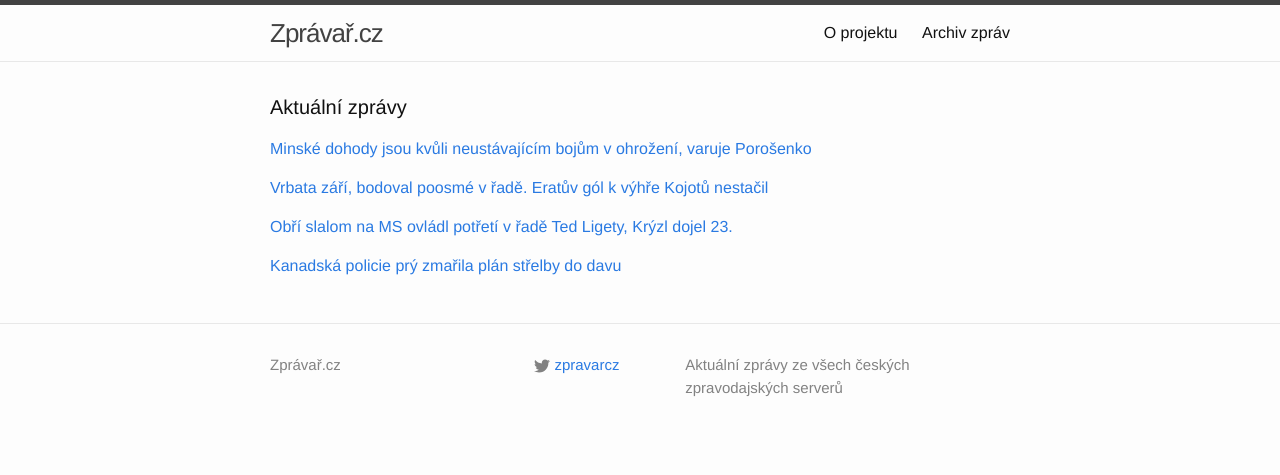
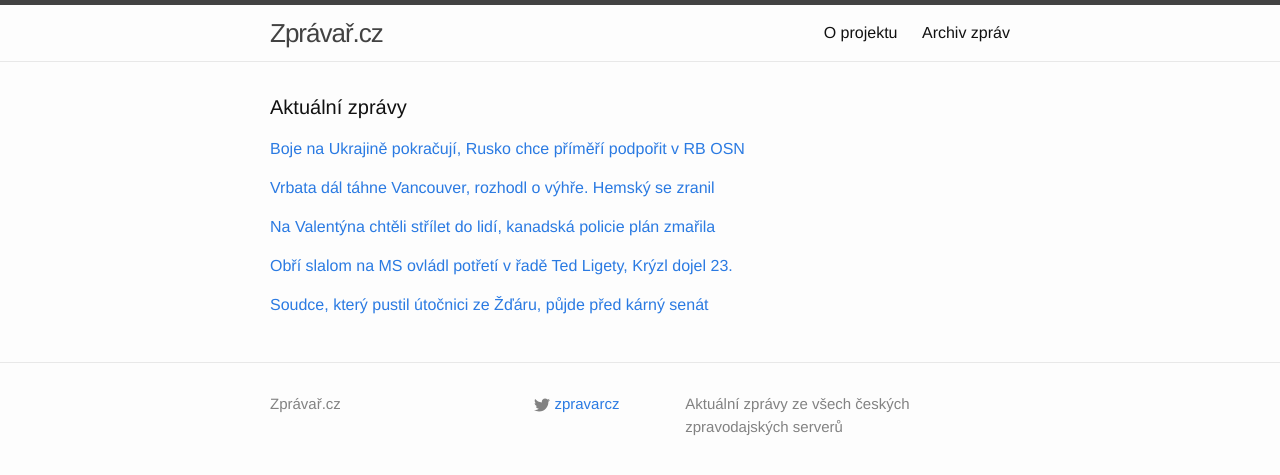
Before and after one commit to adliska/zpravar, a Jekyll site: the page built from index.html, in a window 1280 px wide. Shown: the top 475 px of the page. Built offline with Jekyll 4.4.1, drawn with Linux system fonts in a browser that asks for light colours.

Commit message:
zpravar news update

```diff
--- a/index.html
+++ b/index.html
@@ -5,35 +5,50 @@ layout: default
 <div class="home">
     <h1 class="page-heading">Aktuální zprávy</h1>
 
-<p><a href="javascript:;" onclick="toggle_visibility('zpravy0')">Minské dohody jsou kvůli neustávajícím bojům v ohrožení, varuje Porošenko</a></p>
+<p><a href="javascript:;" onclick="toggle_visibility('zpravy0')">Boje na Ukrajině pokračují, Rusko chce příměří podpořit v RB OSN</a></p>
 <div id="zpravy0" style="display:none">
 <ul>
+<li><a href=http://www.ceskatelevize.cz/ct24/svet/301678-boje-na-ukrajine-pokracuji-rusko-chce-primeri-podporit-v-rb-osn/>Boje na Ukrajině pokračují, Rusko chce příměří podpořit v RB OSN - www.ceskatelevize.cz</a></li>
+<li><a href=http://echo24.cz/a/wrRLr>Porošenka: Dohody z Minsku jsou ve velkém ohrožení - echo24.cz</a></li>
 <li><a href=http://zahranicni.ihned.cz/evropa-slovensko/c1-63534760-minske-dohody-jsou-kvuli-neustavajicim-bojum-v-ohrozeni-varuje-porosenko>Minské dohody jsou kvůli neustávajícím bojům v ohrožení, varuje Porošenko - zahranicni.ihned.cz</a></li>
 <li><a href=http://zpravy.idnes.cz/dohoda-z-minsku-ukrajina-08s-/zahranicni.aspx?c=A150214_074217_zahranicni_pku>Dohody z Minsku jsou podle Porošenka ve velkém ohrožení - zpravy.idnes.cz</a></li>
+<li><a href=http://www.ceskenoviny.cz/zpravy/zpravy/rada-bezpecnosti-ma-v-nedeli-hlasovat-o-rezoluci-o-ukrajine/1181301>Rada bezpečnosti má v neděli hlasovat o rezoluci o Ukrajině - www.ceskenoviny.cz</a></li>
 <li><a href=http://www.ceskenoviny.cz/zpravy/zpravy/dohody-z-minsku-jsou-podle-porosenka-ve-velkem-ohrozeni/1181303>Dohody z Minsku jsou podle Porošenka ve velkém ohrožení - www.ceskenoviny.cz</a></li>
 <li><a href=http://www.novinky.cz/zahranicni/evropa/361679-porosenko-dohoda-o-ukonceni-valky-je-ohrozena.html>Porošenko: Dohoda o ukončení války je ohrožena - www.novinky.cz</a></li>
+<li><a href=http://www.novinky.cz/zahranicni/evropa/361678-rusko-predlozilo-rade-bezpecnosti-rezoluci-o-primeri-hlasovat-se-ma-v-nedeli.html>Rusko předložilo Radě bezpečnosti rezoluci o příměří, hlasovat se má v neděli - www.novinky.cz</a></li>
 </ul>
-</div><p><a href="javascript:;" onclick="toggle_visibility('zpravy1')">Vrbata září, bodoval poosmé v řadě. Eratův gól k výhře Kojotů nestačil</a></p>
+</div><p><a href="javascript:;" onclick="toggle_visibility('zpravy1')">Vrbata dál táhne Vancouver, rozhodl o výhře. Hemský se zranil</a></p>
 <div id="zpravy1" style="display:none">
 <ul>
+<li><a href=http://www.tyden.cz/rubriky/sport/hokej/nhl/vrbata-dal-tahne-vancouver-rozhodl-o-vyhre-hemsky-se-zranil_333451.html>Vrbata dál táhne Vancouver, rozhodl o výhře. Hemský se zranil - www.tyden.cz</a></li>
+<li><a href=http://www.rozhlas.cz/_zprava/vrbata-pokracuje-novorocni-produktivite-vancouveru-pomohl-golem-zdolat-boston--1455618>Vrbata pokračuje novoroční produktivitě. Vancouveru pomohl gólem zdolat Boston - www.rozhlas.cz</a></li>
 <li><a href=http://www.denik.cz/hokej/vrbata-bodoval-poosme-za-sebou-new-jersey-opet-prohralo-20150214.html>Vrbata září, bodoval poosmé v řadě. Eratův gól k výhře Kojotů nestačil - www.denik.cz</a></li>
 <li><a href=http://sport.aktualne.cz/vrbata-bodoval-v-nhl-poosme-za-sebou-new-jersey-opet-prohra/r~495d38c8b41311e49bec0025900fea04/>Vrbatova série už tvrvá osm zápasů, Eliáš měl jubileum - sport.aktualne.cz</a></li>
 <li><a href=http://www.sportovninoviny.cz/zpravy/vrbata-bodoval-v-nhl-poosme-za-sebou-new-jersey-opet-prohralo/1181304>Vrbata bodoval v NHL poosmé za sebou, New Jersey opět prohrálo - www.sportovninoviny.cz</a></li>
 <li><a href=http://hokej.idnes.cz/vrbata-si-vytvoril-novy-osobni-rekord-dh4-/nhl.aspx?c=A150214_071342_nhl_Mkr>Vrbata si vytvořil nový osobní rekord, Voráček bral jubilejní 60. bod - hokej.idnes.cz</a></li>
 </ul>
-</div><p><a href="javascript:;" onclick="toggle_visibility('zpravy2')">Obří slalom na MS ovládl potřetí v řadě Ted Ligety, Krýzl dojel 23.</a></p>
+</div><p><a href="javascript:;" onclick="toggle_visibility('zpravy2')">Na Valentýna chtěli střílet do lidí, kanadská policie plán zmařila </a></p>
 <div id="zpravy2" style="display:none">
+<ul>
+<li><a href=http://zpravy.idnes.cz/kanadska-policie-zabranila-strelbe-dtx-/zahranicni.aspx?c=A150214_081155_zahranicni_pku>Na Valentýna chtěli střílet do lidí, kanadská policie plán zmařila  - zpravy.idnes.cz</a></li>
+<li><a href=http://www.lidovky.cz/na-valentyna-chteli-strilet-do-davu-policie-jejich-plany-zmarila-pxz-/zpravy-svet.aspx?c=A150214_080753_ln_zahranici_mct>Na Valentýna chtěli střílet do davu. Policie jejich plány zmařila  - www.lidovky.cz</a></li>
+<li><a href=http://www.ceskenoviny.cz/zpravy/zpravy/kanadska-policie-pry-zmarila-plan-strelby-do-davu/1181288>Kanadská policie prý zmařila plán střelby do davu - www.ceskenoviny.cz</a></li>
+<li><a href=http://zpravy.aktualne.cz/zahranici/kanadska-policie-zmarila-plan-strelby-do-davu/r~0562705cb41311e490f70025900fea04/>Kanadská policie zmařila plán střelby do davu - zpravy.aktualne.cz</a></li>
+<li><a href=http://www.novinky.cz/zahranicni/amerika/361680-kanadska-policie-zmarila-valentynsky-masakr.html>Kanadská policie zmařila valentýnský masakr - www.novinky.cz</a></li>
+</ul>
+</div><p><a href="javascript:;" onclick="toggle_visibility('zpravy3')">Obří slalom na MS ovládl potřetí v řadě Ted Ligety, Krýzl dojel 23.</a></p>
+<div id="zpravy3" style="display:none">
 <ul>
 <li><a href=http://www.rozhlas.cz/_zprava/obri-slalom-na-ms-ovladl-potreti-v-rade-ted-ligety-kryzl-dojel-23--1455611>Obří slalom na MS ovládl potřetí v řadě Ted Ligety, Krýzl dojel 23. - www.rozhlas.cz</a></li>
 <li><a href=http://www.rozhlas.cz/_zprava/obri-slalom-na-ms-ovladl-potreti-v-rade-ted-ligety-kryzl-je-23--1455610>Obří slalom na MS ovládl potřetí v řadě Ted Ligety, Krýzl je 23 - www.rozhlas.cz</a></li>
 <li><a href=http://www.rozhlas.cz/_zprava/obri-slalom-na-ms-ovladl-potreti-v-rade-ted-ligety-kryzl-je-23--1455611>Obří slalom na MS ovládl potřetí v řadě Ted Ligety, Krýzl je 23 - www.rozhlas.cz</a></li>
 <li><a href=http://sport.aktualne.cz/ms-zlaty-hattrick-v-obrim-slalomu-pro-ligetyho-kryzl-23/r~5e74b902b3eb11e4aff10025900fea04/>MS: Zlatý hattrick v obřím slalomu pro Ligetyho, Krýzl 23. - sport.aktualne.cz</a></li>
 </ul>
-</div><p><a href="javascript:;" onclick="toggle_visibility('zpravy3')">Kanadská policie prý zmařila plán střelby do davu</a></p>
-<div id="zpravy3" style="display:none">
+</div><p><a href="javascript:;" onclick="toggle_visibility('zpravy4')">Soudce, který pustil útočnici ze Žďáru, půjde před kárný senát</a></p>
+<div id="zpravy4" style="display:none">
 <ul>
-<li><a href=http://www.ceskenoviny.cz/zpravy/zpravy/kanadska-policie-pry-zmarila-plan-strelby-do-davu/1181288>Kanadská policie prý zmařila plán střelby do davu - www.ceskenoviny.cz</a></li>
-<li><a href=http://zpravy.aktualne.cz/zahranici/kanadska-policie-zmarila-plan-strelby-do-davu/r~0562705cb41311e490f70025900fea04/>Kanadská policie zmařila plán střelby do davu - zpravy.aktualne.cz</a></li>
-<li><a href=http://www.novinky.cz/zahranicni/amerika/361680-kanadska-policie-zmarila-valentynsky-masakr.html>Kanadská policie zmařila valentýnský masakr - www.novinky.cz</a></li>
+<li><a href=http://zpravy.idnes.cz/soudce-ktery-pustil-utocnici-ze-zdaru-pujde-pred-karny-senat-p59-/domaci.aspx?c=A150214_073019_domaci_pku>Soudce, který pustil útočnici ze Žďáru, půjde před kárný senát - zpravy.idnes.cz</a></li>
+<li><a href=http://www.denik.cz/z_domova/soudce-pujde-kvuli-zdarske-utocnici-pred-karny-senat-20150214.html>Soudce propustil žďárskou útočnici z ústavu. Teď bude čelit žalobě - www.denik.cz</a></li>
+<li><a href=http://zpravy.idnes.cz/soudce-pujde-kvuli-zdarske-utocnici-pred-karny-senat-p0i-/domaci.aspx?c=A150214_073019_domaci_pku>Soudce půjde kvůli žďárské útočnici před kárný senát - zpravy.idnes.cz</a></li>
 </ul>
 </div></div>
```
